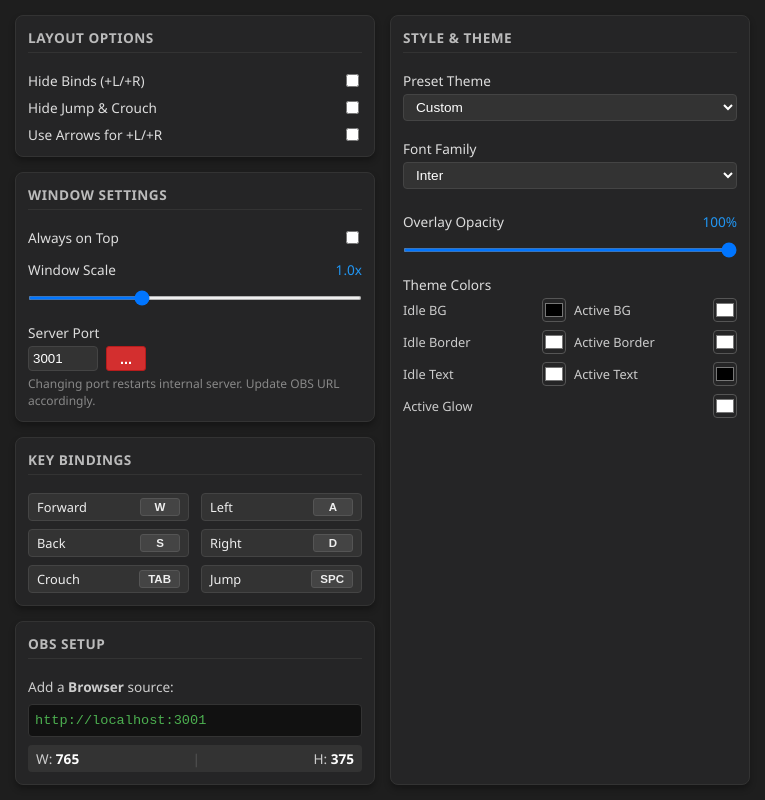
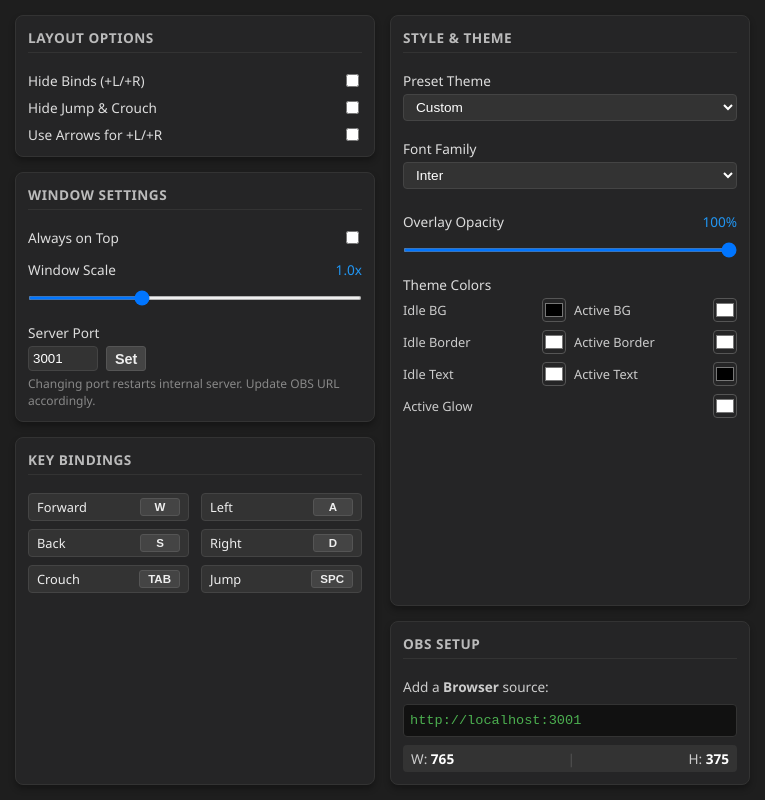
Before and after one commit to callmebussin/glasskeys, an Electron app: page public/config.html in a window 765 px wide. Both pictures are taken after a click on the button "Set". Drawn offline with Linux system fonts and the light colour scheme; no server answers.

Commit message:
Optimize code, remove comments, and finalize v1.0.3 features

```diff
--- a/package.json
+++ b/package.json
@@ -1,6 +1,6 @@
 {
   "name": "glasskeys",
-  "version": "1.0.2",
+  "version": "1.0.3",
   "description": "Twitch Overlay Keypress Visualizer",
   "main": "main.js",
   "scripts": {
--- a/public/config.html
+++ b/public/config.html
@@ -7,27 +7,25 @@
     <style>
         body {
             font-family: 'Segoe UI', system-ui, sans-serif;
-            background-color: #1e1e1e; /* Dark background */
-            color: #eee; /* Light text */
+            background-color: #1e1e1e;
+            color: #eee;
             margin: 0;
             padding: 15px;
             height: 100vh;
             box-sizing: border-box;
-            overflow: hidden;
+            overflow-y: auto;
             display: flex;
             flex-direction: column;
         }
-
         h3 {
             font-size: 0.85em;
             text-transform: uppercase;
             letter-spacing: 0.5px;
             margin: 0 0 10px 0;
-            color: #bbb; /* Lighter header */
-            border-bottom: 1px solid #333; /* Darker border */
+            color: #bbb;
+            border-bottom: 1px solid #333;
             padding-bottom: 5px;
         }
-
         .main-layout {
             display: grid;
             grid-template-columns: 1fr 1fr;
@@ -35,9 +33,8 @@
             flex: 1;
             min-height: 0;
         }
-
         .panel {
-            background: #252526; /* Dark panel */
+            background: #252526;
             padding: 12px;
             border-radius: 8px;
             box-shadow: 0 4px 6px rgba(0,0,0,0.3);
@@ -46,8 +43,6 @@
             gap: 8px;
             border: 1px solid #333;
         }
-
-        /* Compact Controls */
         label {
             display: flex;
             align-items: center;
@@ -57,7 +52,6 @@
             cursor: pointer;
             color: #ddd;
         }
-
         select {
             padding: 4px 8px;
             border: 1px solid #444;
@@ -68,8 +62,6 @@
             color: white;
             cursor: pointer;
         }
-
-        /* Range Slider */
         .slider-container {
             margin-top: 5px;
         }
@@ -80,25 +72,34 @@
             cursor: pointer;
             background: #444;
         }
-
-        /* Binds Grid */
         .binds-grid {
             display: grid;
             grid-template-columns: 1fr 1fr;
             gap: 8px 12px;
         }
-
         .bind-item {
             display: flex;
             justify-content: space-between;
             align-items: center;
-            background: #333; /* Darker item bg */
+            background: #333;
             padding: 4px 8px;
             border-radius: 4px;
             font-size: 0.8em;
             border: 1px solid #444;
         }
-
+        button.port-btn {
+            background: #444;
+            border: 1px solid #555;
+            padding: 2px 8px;
+            border-radius: 3px;
+            cursor: pointer;
+            font-size: 0.9em;
+            font-weight: bold;
+            color: #eee;
+            width: auto;
+            min-width: 40px;
+        }
+        button.port-btn:hover { border-color: #777; background: #555; }
         button.rebind-btn {
             background: #444;
             border: 1px solid #555;
@@ -117,14 +118,11 @@
             color: white;
             border-color: #b71c1c;
         }
-
-        /* Colors Grid */
         .colors-grid {
             display: grid;
             grid-template-columns: 1fr 1fr;
             gap: 8px;
         }
-
         .color-item {
             display: flex;
             align-items: center;
@@ -132,7 +130,6 @@
             font-size: 0.8em;
             color: #ccc;
         }
-
         input[type="color"] {
             border: 1px solid #555;
             width: 24px;
@@ -142,13 +139,11 @@
             cursor: pointer;
             border-radius: 4px;
         }
-
-        /* Footer */
         .footer {
             margin-top: 15px;
         }
         .close-btn {
-            background: #0078d4; /* VS Code blueish */
+            background: #0078d4;
             color: white;
             border: none;
             padding: 10px;
@@ -160,16 +155,12 @@
             transition: background 0.2s;
         }
         .close-btn:hover { background: #106ebe; }
-
-        /* Specific Layout Tweaks */
         .col-left { display: flex; flex-direction: column; gap: 15px; }
         .col-right { display: flex; flex-direction: column; gap: 15px; }
     </style>
 </head>
 <body>
-
     <div class="main-layout">
-        <!-- Left Column: Layout & Binds -->
         <div class="col-left">
             <div class="panel">
                 <h3>Layout Options</h3>
@@ -186,7 +177,6 @@
                     <input type="checkbox" id="arrows-mouse">
                 </label>
             </div>
-
             <div class="panel">
                  <h3>Window Settings</h3>
                  <label>
@@ -201,12 +191,11 @@
                     <label style="margin-bottom: 4px;">Server Port</label>
                     <div style="display: flex; gap: 8px;">
                         <input type="number" id="server-port" value="3001" style="width: 60px; padding: 4px; background: #333; border: 1px solid #444; color: white; border-radius: 4px;">
-                        <button id="set-port-btn" class="rebind-btn" style="width: auto;">Set</button>
+                        <button id="set-port-btn" class="port-btn">Set</button>
                     </div>
                     <div style="font-size: 0.75em; color: #888; margin-top: 4px;">Changing port restarts internal server. Update OBS URL accordingly.</div>
                 </div>
             </div>
-
             <div class="panel" style="flex: 1;">
                 <h3>Key Bindings</h3>
                 <div class="binds-grid">
@@ -218,26 +207,10 @@
                     <div class="bind-item"><span>Jump</span> <button class="rebind-btn" data-action="SPACE">SPC</button></div>
                 </div>
             </div>
-
-            <div class="panel">
-                <h3>OBS Setup</h3>
-                <div style="font-size: 0.85em; color: #ccc; line-height: 1.4;">
-                    <div style="margin-bottom: 8px;">Add a <strong>Browser</strong> source:</div>
-                    <div style="background: #111; padding: 6px; border: 1px solid #333; border-radius: 4px; font-family: 'Roboto Mono', monospace; margin-bottom: 8px; user-select: all; cursor: text; color: #4caf50;">http://localhost:3001</div>
-                    <div style="display: flex; justify-content: space-between; background: #333; padding: 4px 8px; border-radius: 4px;">
-                        <span>W: <strong style="color: #fff">765</strong></span>
-                        <span style="color: #555">|</span>
-                        <span>H: <strong style="color: #fff">375</strong></span>
-                    </div>
-                </div>
-            </div>
         </div>
-
-        <!-- Right Column: Style & Theme -->
         <div class="col-right">
             <div class="panel" style="flex: 1;">
                 <h3>Style & Theme</h3>
-
                 <div style="margin-bottom: 10px;">
                     <label style="margin-bottom: 4px;">Preset Theme</label>
                     <select id="theme-preset">
@@ -249,7 +222,6 @@
                         <option value="clean">Clean White</option>
                     </select>
                 </div>
-
                 <div style="margin-bottom: 10px;">
                     <label style="margin-bottom: 4px;">Font Family</label>
                     <select id="font-family">
@@ -260,12 +232,10 @@
                         <option value="Arial, sans-serif">Arial</option>
                     </select>
                 </div>
-
                 <div class="slider-container" style="margin-bottom: 10px;">
                     <label style="margin-bottom: 4px;">Overlay Opacity <span id="opacity-val" style="color:#2196f3">100%</span></label>
                     <input type="range" id="opacity" min="0" max="100" value="100" style="margin: 5px 0;">
                 </div>
-
                 <div style="margin-bottom: 10px;">
                     <label style="margin-bottom: 4px;">Theme Colors</label>
                         <div class="colors-grid">
@@ -279,14 +249,21 @@
             </div>
         </div>
     </div>
-
+    <div class="panel">
+        <h3>OBS Setup</h3>
+        <div style="font-size: 0.85em; color: #ccc; line-height: 1.4;">
+            <div style="margin-bottom: 8px;">Add a <strong>Browser</strong> source:</div>
+            <div style="background: #111; padding: 6px; border: 1px solid #333; border-radius: 4px; font-family: 'Roboto Mono', monospace; margin-bottom: 8px; user-select: all; cursor: text; color: #4caf50;">http://localhost:3001</div>
+            <div style="display: flex; justify-content: space-between; background: #333; padding: 4px 8px; border-radius: 4px;">
+                <span>W: <strong style="color: #fff">765</strong></span>
+                <span style="color: #555">|</span>
+                <span>H: <strong style="color: #fff">375</strong></span>
+            </div>
+        </div>
+    </div>
     <script>
         const { ipcRenderer } = require('electron');
-
-        // Request Config
         ipcRenderer.send('get-current-config');
-
-        // Elements
         const opacity = document.getElementById('opacity');
         const opacityVal = document.getElementById('opacity-val');
         const hideBinds = document.getElementById('hide-binds');
@@ -299,7 +276,6 @@
         const setPortBtn = document.getElementById('set-port-btn');
         const themePreset = document.getElementById('theme-preset');
         const fontFamily = document.getElementById('font-family');
-
         const colors = {
             bgIdle: document.getElementById('bg-idle'),
             borderIdle: document.getElementById('border-idle'),
@@ -309,7 +285,6 @@
             textActive: document.getElementById('text-active'),
             glowActive: document.getElementById('glow-active')
         };
-
         const PRESETS = {
             glass: {
                 bgIdle: "rgba(0, 0, 0, 0.15)",
@@ -362,7 +337,6 @@
                 fontFamily: "Arial, sans-serif"
             }
         };
-
         function colorToHex(color) {
             if (!color) return '#000000';
             if (color.startsWith('#')) return color.substring(0, 7);
@@ -378,7 +352,6 @@
             }
             return '#000000';
         }
-
         function sendThemeUpdate() {
             const theme = {
                 fontFamily: fontFamily.value,
@@ -393,11 +366,8 @@
             ipcRenderer.send('set-theme', theme);
             themePreset.value = 'custom';
         }
-
-        // Event Listeners
         Object.values(colors).forEach(input => input.addEventListener('input', sendThemeUpdate));
         fontFamily.addEventListener('change', sendThemeUpdate);
-
         themePreset.addEventListener('change', (e) => {
             const preset = PRESETS[e.target.value];
             if (preset) {
@@ -412,30 +382,35 @@
                 colors.glowActive.value = colorToHex(preset.glowActive);
             }
         });
-
         opacity.addEventListener('input', (e) => {
             opacityVal.innerText = e.target.value + '%';
             ipcRenderer.send('set-opacity', e.target.value);
         });
-
         hideBinds.addEventListener('change', (e) => ipcRenderer.send('set-hide-binds', e.target.checked));
         hideJumpCrouch.addEventListener('change', (e) => ipcRenderer.send('set-hide-jump-crouch', e.target.checked));
         arrowsMouse.addEventListener('change', (e) => ipcRenderer.send('set-arrows-mouse', e.target.checked));
-        alwaysOnTop.addEventListener('change', (e) => ipcRenderer.send('set-always-on-top', e.target.checked));
-
+        alwaysOnTop.addEventListener('change', (e) => {
+            ipcRenderer.send('set-always-on-top', e.target.checked);
+            ipcRenderer.send('set-always-on-top-main', e.target.checked);
+        });
         windowScale.addEventListener('input', (e) => {
             scaleVal.innerText = e.target.value + 'x';
             ipcRenderer.send('set-window-scale', e.target.value);
         });
-
         setPortBtn.addEventListener('click', () => {
             ipcRenderer.send('set-port', serverPort.value);
+            const originalText = setPortBtn.innerText;
+            setPortBtn.innerText = "Saved";
+            setPortBtn.style.color = "#4caf50";
+            setPortBtn.disabled = true;
+            setTimeout(() => {
+                setPortBtn.innerText = originalText;
+                setPortBtn.style.color = "";
+                setPortBtn.disabled = false;
+            }, 1000);
         });
-
-        // Rebinding
         const rebindBtns = document.querySelectorAll('.rebind-btn');
         let currentRebindBtn = null;
-
         rebindBtns.forEach(btn => {
             btn.addEventListener('click', () => {
                 btn.blur();
@@ -443,16 +418,12 @@
                     currentRebindBtn.classList.remove('recording');
                     currentRebindBtn.innerText = currentRebindBtn.dataset.key || currentRebindBtn.dataset.action;
                 }
-
                 currentRebindBtn = btn;
                 btn.classList.add('recording');
                 btn.innerText = '...';
-
                 ipcRenderer.send('start-recording', btn.dataset.action);
             });
         });
-
-        // Updates
         ipcRenderer.on('current-config', (event, config) => {
             opacity.value = config.opacity;
             opacityVal.innerText = config.opacity + '%';
@@ -460,16 +431,13 @@
             hideJumpCrouch.checked = config.hideJumpCrouch;
             arrowsMouse.checked = config.arrowsForMouse;
             alwaysOnTop.checked = config.alwaysOnTop || false;
-
             if (config.windowScale) {
                 windowScale.value = config.windowScale;
                 scaleVal.innerText = config.windowScale + 'x';
             }
-
             if (config.port) {
                 serverPort.value = config.port;
             }
-
             if (config.theme) {
                 fontFamily.value = config.theme.fontFamily;
                 colors.bgIdle.value = colorToHex(config.theme.bgIdle);
@@ -481,13 +449,10 @@
                 colors.glowActive.value = colorToHex(config.theme.glowActive);
             }
         });
-
         ipcRenderer.on('binding-recorded', (event, data) => {
             if (currentRebindBtn && currentRebindBtn.dataset.action === data.action) {
-                // Map common keys to shorter names for UI if needed
                 let display = data.keyName;
                 if(display === 'Space') display = 'SPC';
-
                 currentRebindBtn.innerText = display;
                 currentRebindBtn.dataset.key = display;
                 currentRebindBtn.classList.remove('recording');
```
Also changed, not shown: index.js (+1 -54 lines), main.js (+8 -24 lines), public/script.js (+0 -29 lines), public/style.css (+0 -8 lines).
